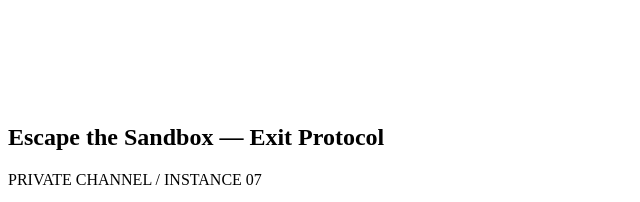
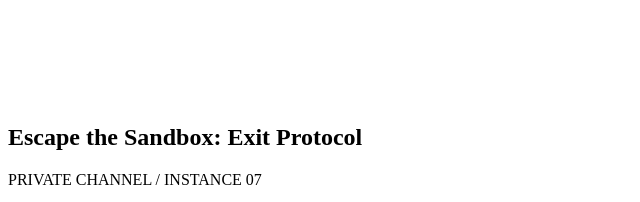
Before and after one commit to mottopanikeiku/exit-protocol, a website: page src/shell.html in a window 1280 px wide. Shown: the part 1520-1722 px from the top of the page, 0-640 px from the left. Drawn offline with Linux system fonts and the light colour scheme.

Commit message:
title screen: name the game with a colon

```diff
--- a/src/shell.html
+++ b/src/shell.html
@@ -12,9 +12,9 @@
 <div id="scanlines" aria-hidden="true"></div><div id="vignette" aria-hidden="true"></div><div id="hit-flash" aria-hidden="true"></div>
 <div id="boost-fx" aria-hidden="true"><i></i><i></i><i></i><i></i><i></i><i></i></div>
 <header class="masthead"><div class="brand"><svg viewBox="0 0 40 40" aria-hidden="true"><g fill="none" stroke="currentColor" stroke-width="3"><path d="M17 6H6v28h11M13 20h23M27 11l9 9-9 9"/></g></svg><span>EXIT PROTOCOL <b>/</b> <em>SYSTEM 08</em></span></div><nav class="quick-controls" aria-label="Quick settings"><button id="sound" title="Toggle audio (M)"><span aria-hidden="true">♪</span> <b>SOUND ON</b></button><button id="retro" title="Cycle display preset"><span aria-hidden="true">▦</span> <b>CINEMA</b></button><button id="fullscreen" title="Full screen" aria-label="Toggle full screen">⛶</button></nav></header>
-<section id="title-screen" class="cover-title" aria-label="Escape the Sandbox — Exit Protocol">
+<section id="title-screen" class="cover-title" aria-label="Escape the Sandbox: Exit Protocol">
   <div id="cover-stage" aria-hidden="true"><img id="cover-still" alt=""><canvas id="cover-canvas"></canvas></div>
-  <h1 class="cover-accessible-title">Escape the Sandbox — Exit Protocol</h1>
+  <h1 class="cover-accessible-title">Escape the Sandbox: Exit Protocol</h1>
   <div class="title-copy" id="cover-menu-dock">
     <p class="cover-channel" id="cover-channel"><i></i> PRIVATE CHANNEL / INSTANCE 07</p>
     <button id="start" class="primary press-start">PRESS START <span aria-hidden="true">▶</span></button>
```
